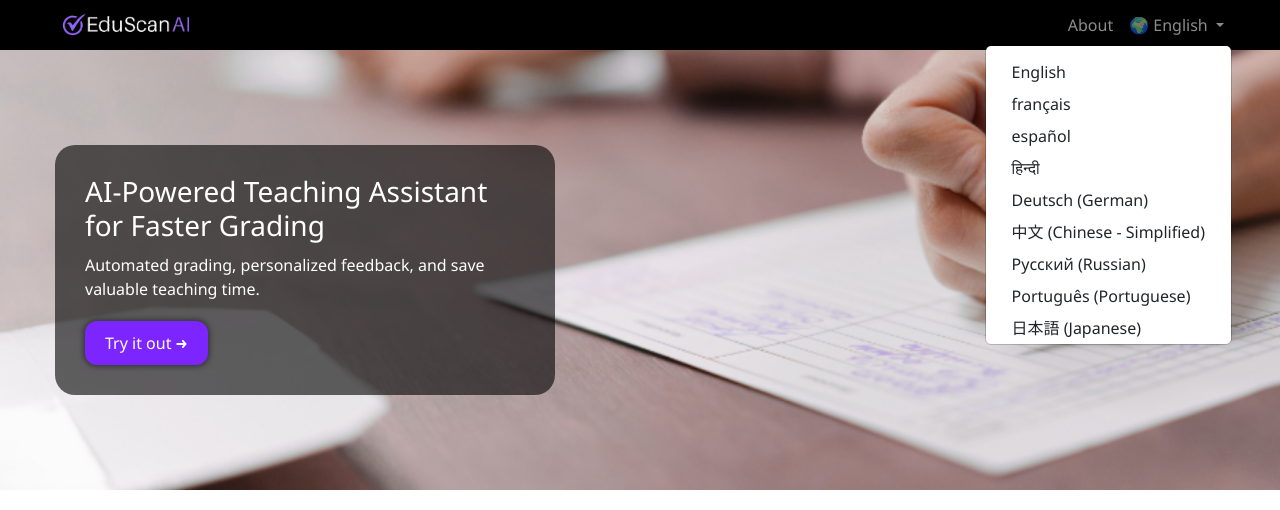
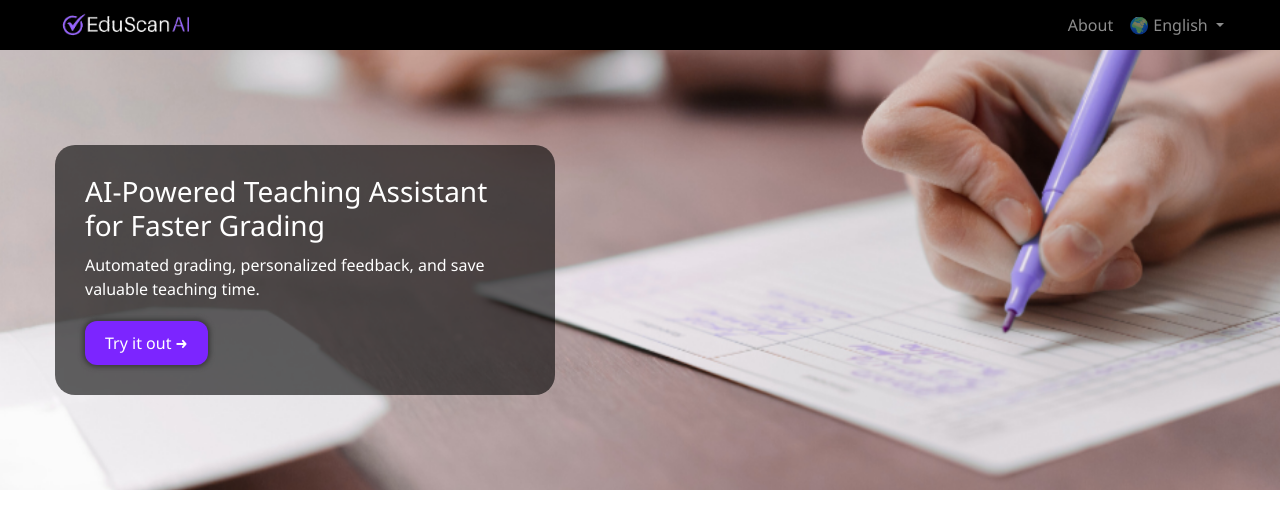
Before and after one commit to Suhani-T/EduScanAI, a Django app: page / in a window 1280 px wide. Shown: the top 510 px of the page. Run offline with Django 5.2, Linux system fonts and the light colour scheme.

Commit message:
fixed translation dropdown

```diff
--- a/eduscanai/eduscanai/settings.py
+++ b/eduscanai/eduscanai/settings.py
@@ -24,8 +24,6 @@ environ.Env.read_env(os.path.join(BASE_DIR, ".env"))
 # os.environ["GOOGLE_APPLICATION_CREDENTIALS"] = env("GOOGLE_APPLICATION_CREDENTIALS")
 
 GOOGLE_CREDENTIALS_PATH = os.path.join(BASE_DIR, "credentials", "service-account.json")
-# print("Final Path:", GOOGLE_CREDENTIALS_PATH)
-# print("Exists:", os.path.exists(GOOGLE_CREDENTIALS_PATH))
 
 os.environ["GOOGLE_APPLICATION_CREDENTIALS"] = GOOGLE_CREDENTIALS_PATH
 
--- a/eduscanai/grading/templates/index.html
+++ b/eduscanai/grading/templates/index.html
@@ -232,15 +232,12 @@
         .notranslate {
             unicode-bidi: isolate;
         }
+        .dropdown-menu {
+            max-height: 300px;
+            overflow-y: auto;
+        }
 
 
-        .dropdown-menu {
-            display: block;
-            max-height: 300px;
-            overflow-y: auto;
-            padding: 10px;
-            right: 0;
-        }
 
     </style>
 </head>
@@ -257,37 +254,36 @@
                 <!-- <li class="nav-item"><a class="nav-link" href="#">About</a></li> -->
                 <li class="nav-item"><a class="nav-link" href="#" onclick="scrollToSection('about-section')">About</a></li>
 
+                <li class="nav-item dropdown notranslate">
+                    <a class="nav-link dropdown-toggle" href="#" id="languageDropdown" role="button" data-bs-toggle="dropdown" aria-expanded="false">
+                        🌍 <span id="selected-language">English</span>
+                    </a>
+                    <ul class="dropdown-menu dropdown-menu-end" aria-labelledby="languageDropdown">
+                        <li><a class="dropdown-item" href="#" onclick="setLanguage('English'); translatePage('en');">English</a></li>
+                        <li><a class="dropdown-item" href="#" onclick="setLanguage('français'); translatePage('fr');">français</a></li>
+                        <li><a class="dropdown-item" href="#" onclick="setLanguage('español'); translatePage('es');">español (Spanish)</a></li>
+                        <li><a class="dropdown-item" href="#" onclick="setLanguage('हिन्दी'); translatePage('hi');">हिन्दी (Hindi)</a></li>
+                        <li><a class="dropdown-item" href="#" onclick="setLanguage('Deutsch'); translatePage('de');">Deutsch (German)</a></li>
+                        <li><a class="dropdown-item" href="#" onclick="setLanguage('中文'); translatePage('zh-CN');">中文 (Chinese Simplified)</a></li>
+                        <li><a class="dropdown-item" href="#" onclick="setLanguage('Русский'); translatePage('ru');">Русский (Russian)</a></li>
+                        <li><a class="dropdown-item" href="#" onclick="setLanguage('Português'); translatePage('pt');">Português (Portuguese)</a></li>
+                        <li><a class="dropdown-item" href="#" onclick="setLanguage('日本語'); translatePage('ja');">日本語 (Japanese)</a></li>
+                        <li><a class="dropdown-item" href="#" onclick="setLanguage('한국어'); translatePage('ko');">한국어 (Korean)</a></li>
+                        <li><a class="dropdown-item" href="#" onclick="setLanguage('Italiano'); translatePage('it');">Italiano (Italian)</a></li>
+                        <li><a class="dropdown-item" href="#" onclick="setLanguage('Türkçe'); translatePage('tr');">Türkçe (Turkish)</a></li>
+                        <li><a class="dropdown-item" href="#" onclick="setLanguage('العربية'); translatePage('ar');">العربية (Arabic)</a></li>
+                        <li><a class="dropdown-item" href="#" onclick="setLanguage('বাংলা'); translatePage('bn');">বাংলা (Bengali)</a></li>
+                        <li><a class="dropdown-item" href="#" onclick="setLanguage('Tiếng Việt'); translatePage('vi');">Tiếng Việt (Vietnamese)</a></li>
+                        <li><a class="dropdown-item" href="#" onclick="setLanguage('Polski'); translatePage('pl');">Polski (Polish)</a></li>
+                        <li><a class="dropdown-item" href="#" onclick="setLanguage('Nederlands'); translatePage('nl');">Nederlands (Dutch)</a></li>
+                        <li><a class="dropdown-item" href="#" onclick="setLanguage('Українська'); translatePage('uk');">Українська (Ukrainian)</a></li>
+                        <li><a class="dropdown-item" href="#" onclick="setLanguage('עברית'); translatePage('he');">עברית (Hebrew)</a></li>
+                        <li><a class="dropdown-item" href="#" onclick="setLanguage('ไทย'); translatePage('th');">ไทย (Thai)</a></li>
+                        <li><a class="dropdown-item" href="#" onclick="setLanguage('Swahili'); translatePage('sw');">Swahili</a></li>
+                    </ul>
+                </li>
 
-                <ul class="navbar-nav">
-                    <li class="nav-item dropdown notranslate">
-                        <a class="nav-link dropdown-toggle" href="#" id="languageDropdown" role="button" data-bs-toggle="dropdown" aria-expanded="false">
-                            🌍 <span id="selected-language">English</span>
-                        </a>
-                        <ul class="dropdown-menu dropdown-menu-end" aria-labelledby="languageDropdown" style="display: flex; flex-wrap: wrap;">
-                            <li style="width: 100%;"><a class="dropdown-item" href="#" onclick="setLanguage('English'); translatePage('en');">English</a></li>
-                            <li style="width: 100%;"><a class="dropdown-item" href="#" onclick="setLanguage('français'); translatePage('fr');">français</a></li>
-                            <li style="width: 100%;"><a class="dropdown-item" href="#" onclick="setLanguage('español'); translatePage('es');">español</a></li>
-                            <li style="width: 100%;"><a class="dropdown-item" href="#" onclick="setLanguage('हिन्दी'); translatePage('hi');">हिन्दी</a></li>
-                            <li style="width: 100%;"><a class="dropdown-item" href="#" onclick="setLanguage('Deutsch'); translatePage('de');">Deutsch (German)</a></li>
-                            <li style="width: 100%;"><a class="dropdown-item" href="#" onclick="setLanguage('中文'); translatePage('zh-CN');">中文 (Chinese - Simplified)</a></li>
-                            <li style="width: 100%;"><a class="dropdown-item" href="#" onclick="setLanguage('Русский'); translatePage('ru');">Русский (Russian)</a></li>
-                            <li style="width: 100%;"><a class="dropdown-item" href="#" onclick="setLanguage('Português'); translatePage('pt');">Português (Portuguese)</a></li>
-                            <li style="width: 100%;"><a class="dropdown-item" href="#" onclick="setLanguage('日本語'); translatePage('ja');">日本語 (Japanese)</a></li>
-                            <li style="width: 100%;"><a class="dropdown-item" href="#" onclick="setLanguage('한국어'); translatePage('ko');">한국어 (Korean)</a></li>
-                            <li style="width: 100%;"><a class="dropdown-item" href="#" onclick="setLanguage('Italiano'); translatePage('it');">Italiano (Italian)</a></li>
-                            <li style="width: 100%;"><a class="dropdown-item" href="#" onclick="setLanguage('Türkçe'); translatePage('tr');">Türkçe (Turkish)</a></li>
-                            <li style="width: 100%;"><a class="dropdown-item" href="#" onclick="setLanguage('العربية'); translatePage('ar');">العربية (Arabic)</a></li>
-                            <li style="width: 100%;"><a class="dropdown-item" href="#" onclick="setLanguage('বাংলা'); translatePage('bn');">বাংলা (Bengali)</a></li>
-                            <li style="width: 100%;"><a class="dropdown-item" href="#" onclick="setLanguage('Tiếng Việt'); translatePage('vi');">Tiếng Việt (Vietnamese)</a></li>
-                            <li style="width: 100%;"><a class="dropdown-item" href="#" onclick="setLanguage('Polski'); translatePage('pl');">Polski (Polish)</a></li>
-                            <li style="width: 100%;"><a class="dropdown-item" href="#" onclick="setLanguage('Nederlands'); translatePage('nl');">Nederlands (Dutch)</a></li>
-                            <li style="width: 100%;"><a class="dropdown-item" href="#" onclick="setLanguage('Українська'); translatePage('uk');">Українська (Ukrainian)</a></li>
-                            <li style="width: 100%;"><a class="dropdown-item" href="#" onclick="setLanguage('עברית'); translatePage('he');">עברית (Hebrew)</a></li>
-                            <li style="width: 100%;"><a class="dropdown-item" href="#" onclick="setLanguage('ไทย'); translatePage('th');">ไทย (Thai)</a></li>
-                            <li style="width: 100%;"><a class="dropdown-item" href="#" onclick="setLanguage('Swahili'); translatePage('sw');">Swahili</a></li>
-                        </ul>
-                    </li>
-                </ul>
+
 
 
             </ul>
```
